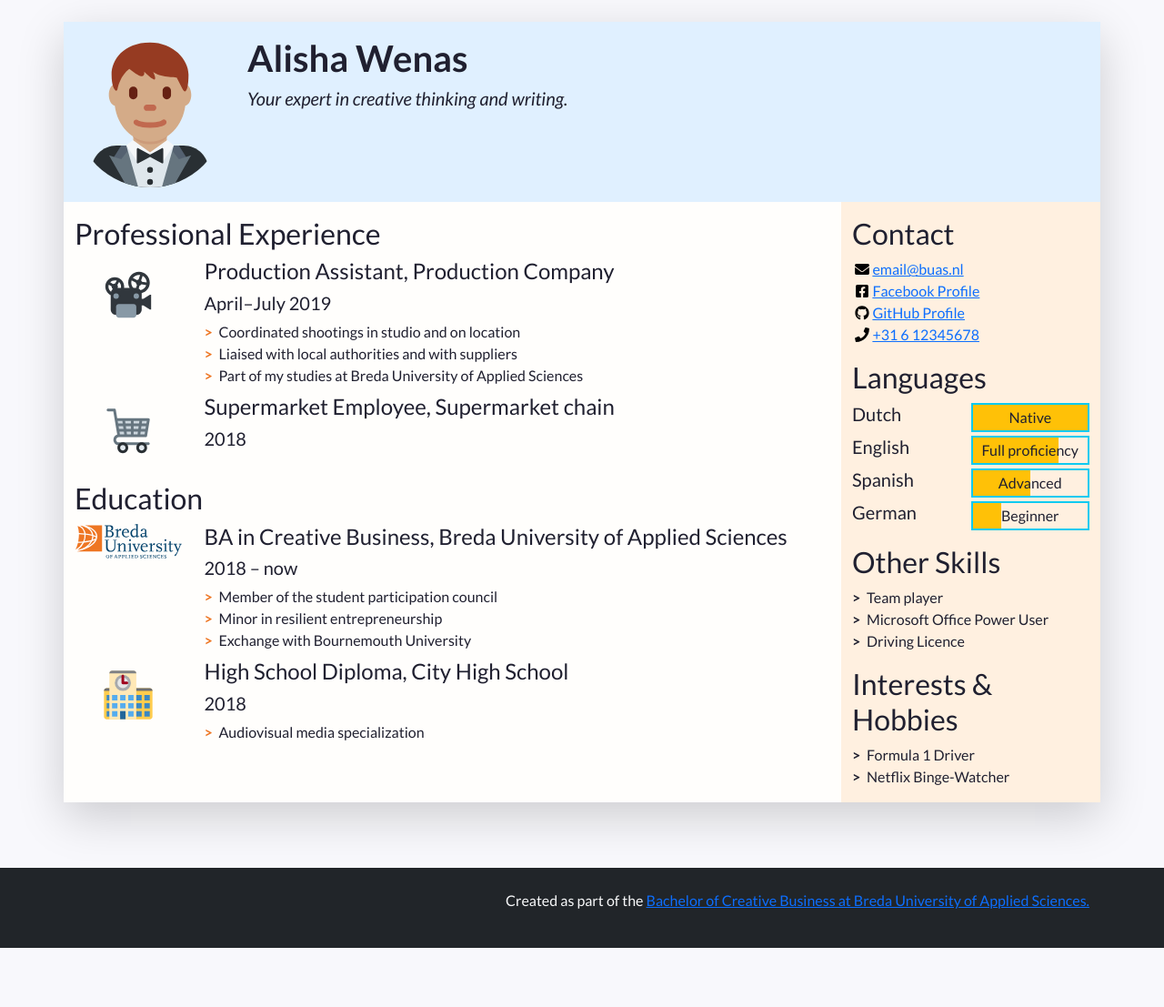
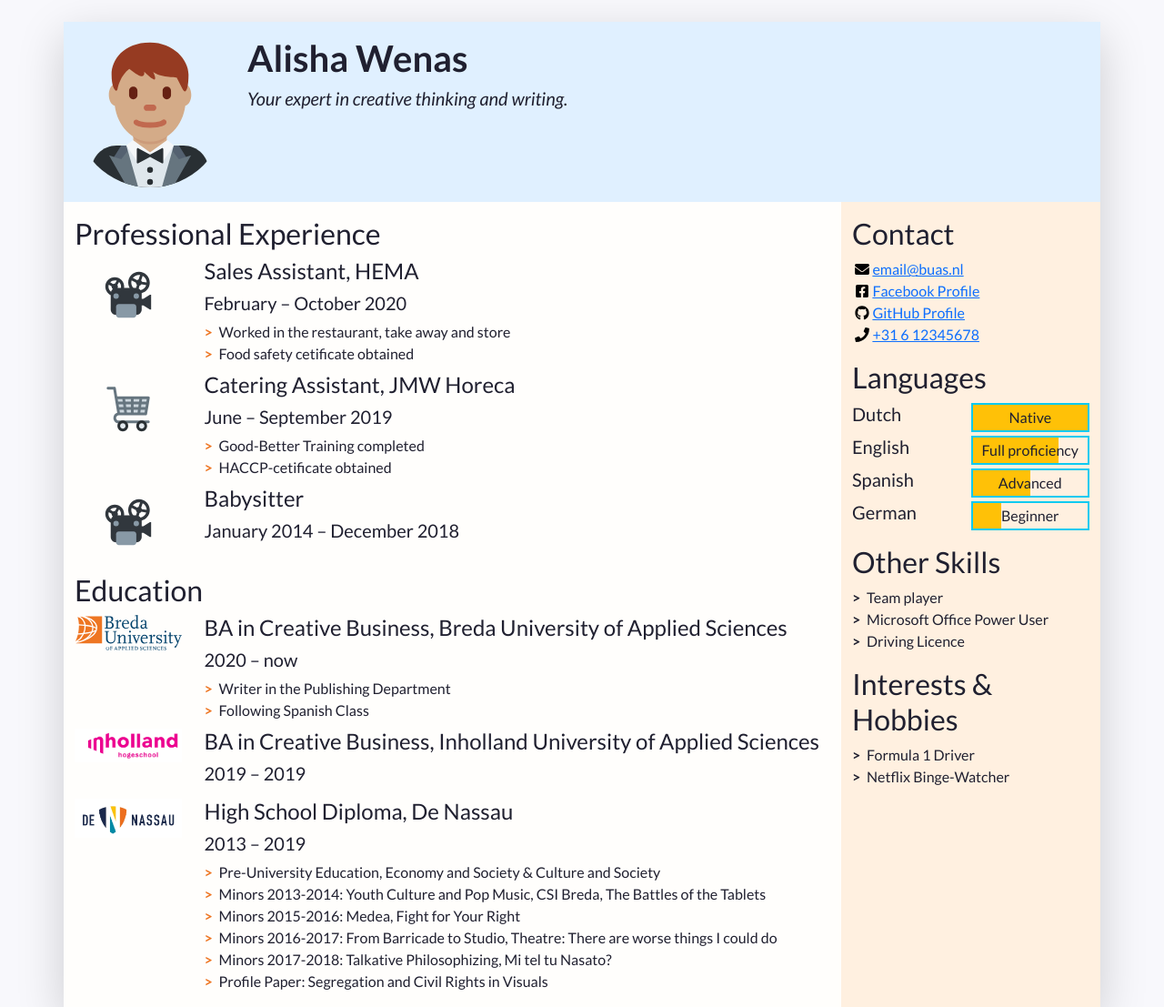
Before and after one commit to AlishaWenas1/CV-Alisha-Wenas, a plain HTML site: page index.html in a window 1280 px wide. Shown: the top 1107 px of the page at 91% size. Before the commit the page ends 1042 px from the top, so only its background shows below. Drawn offline with nearby package versions, Linux system fonts and the light colour scheme.

Commit message:
Experiences and Educations

```diff
--- a/index.html
+++ b/index.html
@@ -19,7 +19,7 @@
     <link rel="stylesheet" href="css/alternative.css">
      -->
 
-    <title>Firstname Lastname's Resumé</title>
+    <title>Alisha Wenas's Resumé</title>
   </head>
   <!-- End of the head -->
 
@@ -89,13 +89,12 @@
                   <img class="biography-logo mw-100 d-block mx-auto" src="images/employers/projector.svg" alt="Company logo" width="80">
                 </div>
                 <div class="biography-contents col-9 col-sm-10 col-md-9 col-lg-10">
-                  <h4>Production Assistant, Production Company</h4>
-                  <h5>April&ndash;July 2019</h5>
+                  <h4>Sales Assistant, HEMA</h4>
+                  <h5>February – October 2020</h5>
                   <!-- Use the list below to talk about your achievements -->
                   <ul class="biography-details list-unstyled">
-                    <li>Coordinated shootings in studio and on location</li>
-                    <li>Liaised with local authorities and with suppliers</li>
-                    <li>Part of my studies at Breda University of Applied Sciences</li>
+                    <li>Worked in the restaurant,&nbsp;take away and store</li>
+					<li>Food safety cetificate obtained</li>
                   </ul>
                 </div>
               </li>
@@ -107,9 +106,26 @@
                   <img class="biography-logo mw-100 d-block mx-auto" src="images/employers/trolley.svg" alt="Company logo" width="80">
                 </div>
                 <div class="biography-contents col-9 col-sm-10 col-md-9 col-lg-10">
-                  <h4>Supermarket Employee, Supermarket chain</h4>
-                  <h5>2018</h5>
-                  <!-- This entry doesn't have a list of achievements, but you can copy-paste the one from above -->
+                  <h4>Catering Assistant, JMW Horeca</h4>
+                  <h5>June&nbsp;– September 2019</h5>
+					    <!-- Use the list below to talk about your achievements -->
+                  <ul class="biography-details list-unstyled">
+                    <li>Good-Better Training completed</li>
+					<li>HACCP-cetificate obtained</li>
+				</ul>
+                </div>
+              </li>
+ <li class="biography-item row mb-2">
+                <!-- We're using a grid inside a grid so we can align logos and text -->
+                <div class="logo-container col-3 col-sm-2 col-md-3 col-lg-2">
+                  <img class="biography-logo mw-100 d-block mx-auto" src="images/employers/projector.svg" alt="Company logo" width="80">
+                </div>
+                <div class="biography-contents col-9 col-sm-10 col-md-9 col-lg-10">
+                  <h4>Babysitter</h4>
+                  <h5>January 2014 – December 2018</h5>
+                  <!-- Use the list below to talk about your achievements -->
+                  <ul class="biography-details list-unstyled">
+                  </ul>
                 </div>
               </li>
 
@@ -129,26 +145,41 @@
                 </div>
                 <div class="biography-contents col-9 col-sm-10 col-md-9 col-lg-10">
                   <h4>BA in Creative Business, Breda University of Applied Sciences</h4>
-                  <h5>2018&nbsp;&ndash;&nbsp;now</h5>
+                  <h5>2020 –&nbsp;now</h5>
                   <!-- Use the list below to talk about minors, exchanges, extra-curricular activities. -->
                   <ul class="biography-details list-unstyled">
-                    <li>Member of the student participation council</li>
-                    <li>Minor in resilient entrepreneurship</li>
-                    <li>Exchange with Bournemouth University</li>
+                    <li>Writer in the Publishing Department&nbsp; &nbsp;</li>
+                    <li>Following Spanish Class </li>
                   </ul>
                 </div>
               </li>
-
+<li class="biography-item row mb-2">
+                <div class="logo-container col-3 col-sm-2 col-md-3 col-lg-2">
+                  <img class="biography-logo mw-100 d-block mx-auto" src="images/schools/logo-inholland.jpg" alt="School logo" width="5257">
+                </div>
+                <div class="biography-contents col-9 col-sm-10 col-md-9 col-lg-10">
+                  <h4>BA in Creative Business, Inholland University of Applied Sciences</h4>
+                  <h5>2019 – 2019</h5>
+                  <!-- Use the list below to talk about minors, exchanges, extra-curricular activities. -->
+                  <ul class="biography-details list-unstyled">
+                  </ul>
+			</div>
+              </li>
               <!-- 2nd item in education -->
               <li class="biography-item row mb-2">
                 <div class="logo-container col-3 col-sm-2 col-md-3 col-lg-2">
-                  <img class="biography-logo mw-100 d-block mx-auto" src="images/schools/school.svg" alt="School logo" width="80">
+                  <img class="biography-logo mw-100 d-block mx-auto" src="images/schools/logoNassau.jpg" alt="School logo" width="449">
                 </div>
                 <div class="biography-contents col-9 col-sm-10 col-md-9 col-lg-10">
-                  <h4>High School Diploma, City High School</h4>
-                  <h5>2018</h5>
+                  <h4>High School Diploma, De Nassau&nbsp;</h4>
+                  <h5>2013&nbsp;– 2019</h5>
                   <ul class="biography-details list-unstyled">
-                    <li>Audiovisual media specialization</li>
+                    <li>Pre-University Education, Economy and Society &amp; Culture and Society&nbsp;</li>
+					<li>Minors 2013-2014: Youth Culture and Pop Music, CSI Breda, The Battles of the Tablets</li>
+					<li>Minors 2015-2016: Medea, Fight for Your Right</li>
+					<li>Minors 2016-2017: From Barricade to Studio, Theatre: There are worse things I could do</li>
+					<li>Minors 2017-2018: Talkative Philosophizing, Mi tel tu Nasato?</li>
+					<li>Profile Paper: Segregation and Civil Rights in Visuals</li>
                   </ul>
                 </div>
               </li>
```
Also changed, not shown: images/schools/logo-inholland.jpg (added), images/schools/logoNassau.jpg (added), 2 other files.
